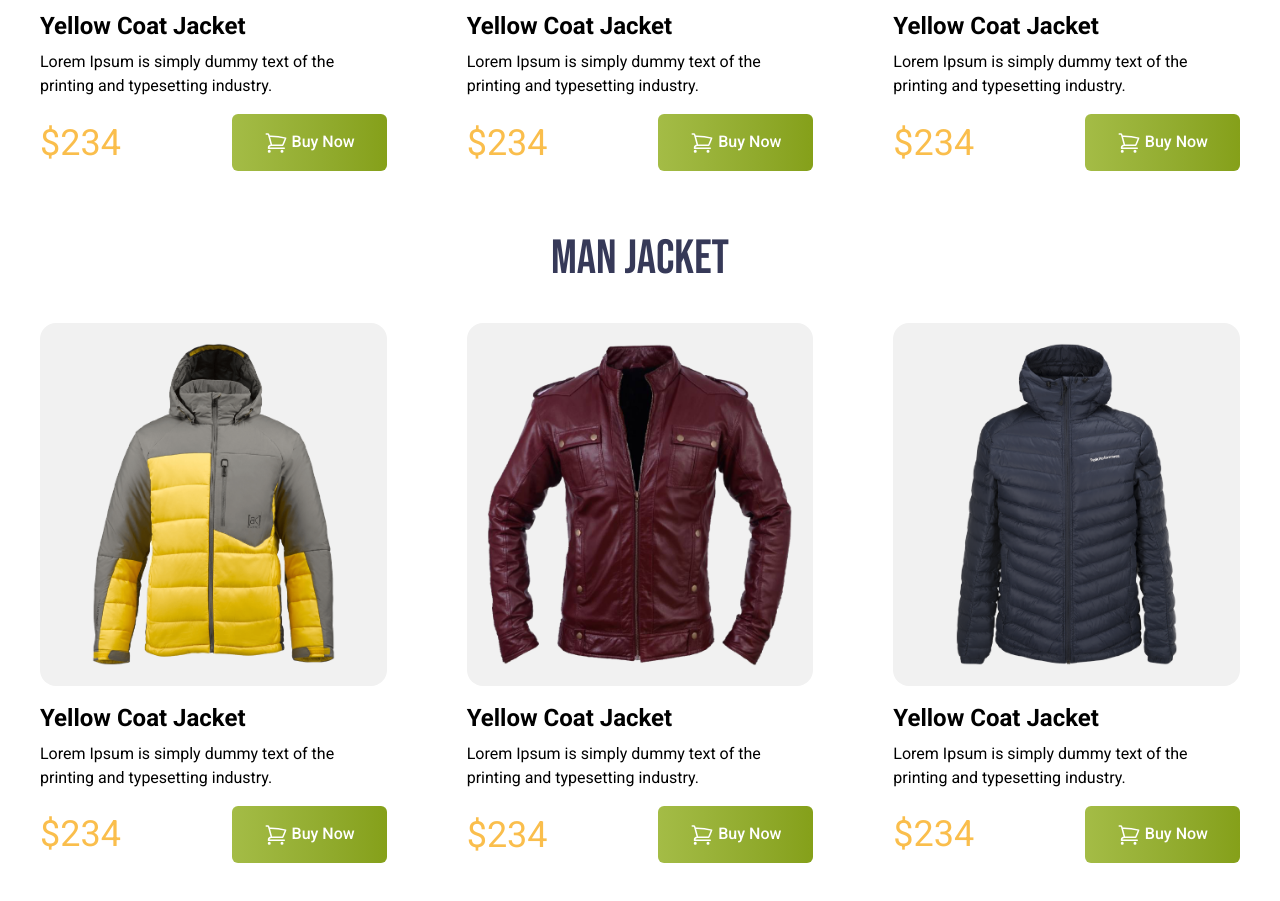
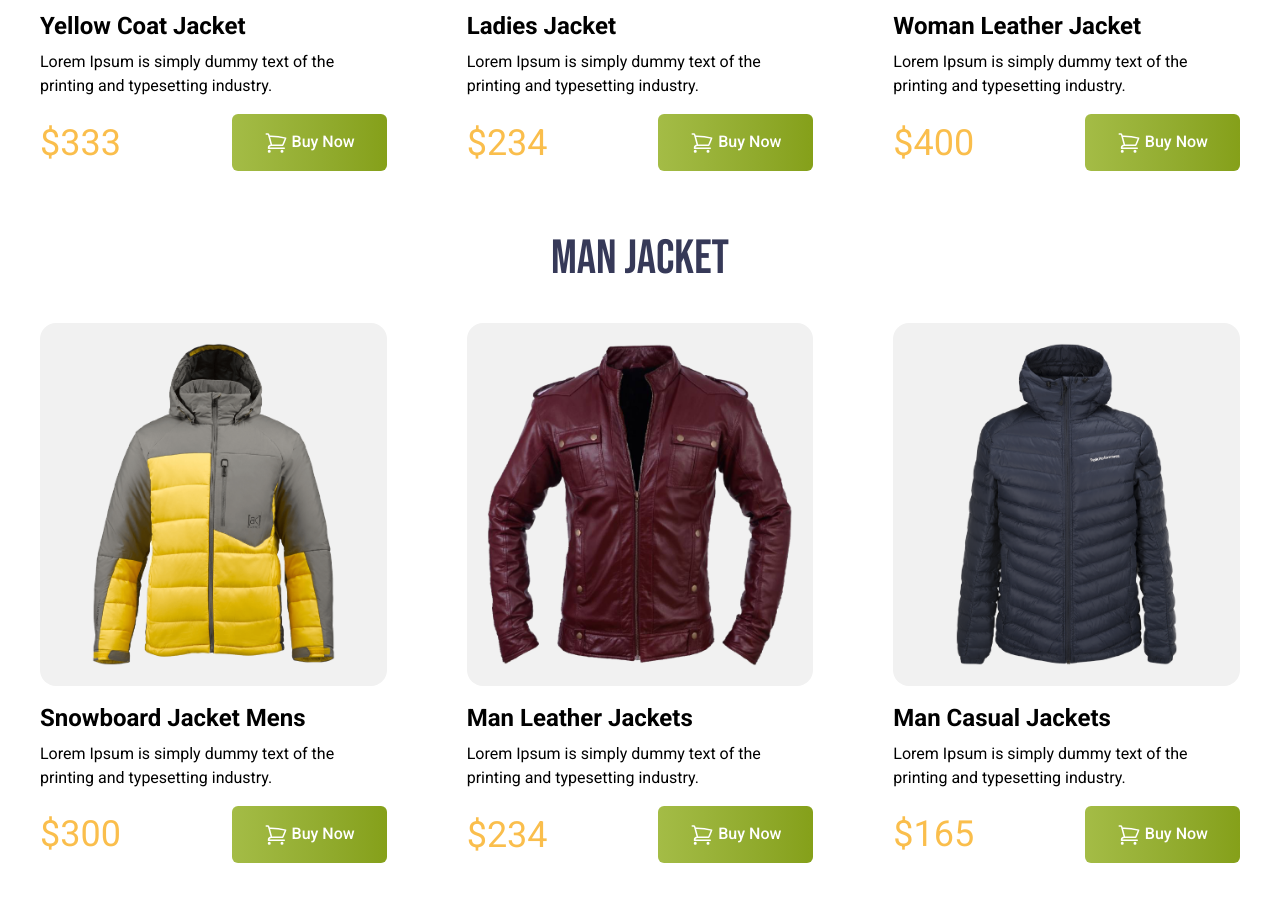
Before and after one commit to tahmidnirob6498/Penguin-Fashion, a plain HTML site: page index.html in a window 1280 px wide. Shown: the part 1020-1921 px from the top of the page. Drawn offline with nearby package versions, Linux system fonts and the light colour scheme.

Commit message:
updated jackets name and price

```diff
--- a/index.html
+++ b/index.html
@@ -42,7 +42,7 @@ Buy Now</button>
                 <h1 class="text-2xl font-bold mt-4">Yellow Coat Jacket </h1>
                 <p class="mt-2">Lorem Ipsum is simply dummy text of the printing and typesetting industry.</p>
                 <div class="flex justify-between items-center mt-4">
-                    <h1 class="text-[#FABE4C] text-4xl">$234</h1>
+                    <h1 class="text-[#FABE4C] text-4xl">$333</h1>
                                 <button class="px-8 py-4 rounded-md bg-gradient-to-r from-[#A4BC46] to-[#85A019] inline text-white font-medium"><svg xmlns="http://www.w3.org/2000/svg" fill="none" viewBox="0 0 24 24" stroke-width="1.5" stroke="currentColor" class="size-6 text-white inline">
   <path stroke-linecap="round" stroke-linejoin="round" d="M2.25 3h1.386c.51 0 .955.343 1.087.835l.383 1.437M7.5 14.25a3 3 0 0 0-3 3h15.75m-12.75-3h11.218c1.121-2.3 2.1-4.684 2.924-7.138a60.114 60.114 0 0 0-16.536-1.84M7.5 14.25 5.106 5.272M6 20.25a.75.75 0 1 1-1.5 0 .75.75 0 0 1 1.5 0Zm12.75 0a.75.75 0 1 1-1.5 0 .75.75 0 0 1 1.5 0Z" />
 </svg>
@@ -53,7 +53,7 @@ Buy Now</button>
              <!-- jacket-2-->
             <div class="p-5 m-5 rounded-2xl">
                 <img src="./images/jacket-2.png" class="p-5 bg-[#F1F1F1] rounded-2xl" alt="">
-                <h1 class="text-2xl font-bold mt-4">Yellow Coat Jacket </h1>
+                <h1 class="text-2xl font-bold mt-4">Ladies Jacket</h1>
                 <p class="mt-2">Lorem Ipsum is simply dummy text of the printing and typesetting industry.</p>
                 <div class="flex justify-between items-center mt-4">
                     <h1 class="text-[#FABE4C] text-4xl">$234</h1>
@@ -67,10 +67,10 @@ Buy Now</button>
              <!-- jacket-3 -->
             <div class="p-5 m-5 rounded-2xl">
                 <img src="./images/jacket-3.png" class="p-5 bg-[#F1F1F1] rounded-2xl" alt="">
-                <h1 class="text-2xl font-bold mt-4">Yellow Coat Jacket </h1>
+                <h1 class="text-2xl font-bold mt-4">Woman Leather Jacket</h1>
                 <p class="mt-2">Lorem Ipsum is simply dummy text of the printing and typesetting industry.</p>
                 <div class="flex justify-between items-center mt-4">
-                    <h1 class="text-[#FABE4C] text-4xl">$234</h1>
+                    <h1 class="text-[#FABE4C] text-4xl">$400</h1>
                                 <button class="px-8 py-4 rounded-md bg-gradient-to-r from-[#A4BC46] to-[#85A019] inline text-white font-medium"><svg xmlns="http://www.w3.org/2000/svg" fill="none" viewBox="0 0 24 24" stroke-width="1.5" stroke="currentColor" class="size-6 text-white inline">
   <path stroke-linecap="round" stroke-linejoin="round" d="M2.25 3h1.386c.51 0 .955.343 1.087.835l.383 1.437M7.5 14.25a3 3 0 0 0-3 3h15.75m-12.75-3h11.218c1.121-2.3 2.1-4.684 2.924-7.138a60.114 60.114 0 0 0-16.536-1.84M7.5 14.25 5.106 5.272M6 20.25a.75.75 0 1 1-1.5 0 .75.75 0 0 1 1.5 0Zm12.75 0a.75.75 0 1 1-1.5 0 .75.75 0 0 1 1.5 0Z" />
 </svg>
@@ -89,10 +89,10 @@ Buy Now</button>
  <!-- jacket-4 -->
             <div class="p-5 m-5 rounded-2xl">
                 <img src="./images/jacket-4.png" class="p-5 bg-[#F1F1F1] rounded-2xl" alt="">
-                <h1 class="text-2xl font-bold mt-4">Yellow Coat Jacket </h1>
+                <h1 class="text-2xl font-bold mt-4">Snowboard Jacket Mens</h1>
                 <p class="mt-2">Lorem Ipsum is simply dummy text of the printing and typesetting industry.</p>
                 <div class="flex justify-between items-center mt-4">
-                    <h1 class="text-[#FABE4C] text-4xl">$234</h1>
+                    <h1 class="text-[#FABE4C] text-4xl">$300</h1>
                                 <button class="px-8 py-4 rounded-md bg-gradient-to-r from-[#A4BC46] to-[#85A019] inline text-white font-medium"><svg xmlns="http://www.w3.org/2000/svg" fill="none" viewBox="0 0 24 24" stroke-width="1.5" stroke="currentColor" class="size-6 text-white inline">
   <path stroke-linecap="round" stroke-linejoin="round" d="M2.25 3h1.386c.51 0 .955.343 1.087.835l.383 1.437M7.5 14.25a3 3 0 0 0-3 3h15.75m-12.75-3h11.218c1.121-2.3 2.1-4.684 2.924-7.138a60.114 60.114 0 0 0-16.536-1.84M7.5 14.25 5.106 5.272M6 20.25a.75.75 0 1 1-1.5 0 .75.75 0 0 1 1.5 0Zm12.75 0a.75.75 0 1 1-1.5 0 .75.75 0 0 1 1.5 0Z" />
 </svg>
@@ -103,7 +103,7 @@ Buy Now</button>
  <!-- jacket-5 -->
             <div class="p-5 m-5 rounded-2xl">
                 <img src="./images/jacket-5.png" class="p-5 bg-[#F1F1F1] rounded-2xl" alt="">
-                <h1 class="text-2xl font-bold mt-4">Yellow Coat Jacket </h1>
+                <h1 class="text-2xl font-bold mt-4">Man Leather Jackets</h1>
                 <p class="mt-2">Lorem Ipsum is simply dummy text of the printing and typesetting industry.</p>
                 <div class="flex justify-between items-center mt-4">
                     <h1 class="text-[#FABE4C] text-4xl">$234</h1>
@@ -117,10 +117,10 @@ Buy Now</button>
  <!-- jacket-6 -->
             <div class="p-5 m-5 rounded-2xl">
                 <img src="./images/jacket-6.png" class="p-5 bg-[#F1F1F1] rounded-2xl" alt="">
-                <h1 class="text-2xl font-bold mt-4">Yellow Coat Jacket </h1>
+                <h1 class="text-2xl font-bold mt-4">Man Casual Jackets</h1>
                 <p class="mt-2">Lorem Ipsum is simply dummy text of the printing and typesetting industry.</p>
                 <div class="flex justify-between items-center mt-4">
-                    <h1 class="text-[#FABE4C] text-4xl">$234</h1>
+                    <h1 class="text-[#FABE4C] text-4xl">$165</h1>
                                 <button class="px-8 py-4 rounded-md bg-gradient-to-r from-[#A4BC46] to-[#85A019] inline text-white font-medium"><svg xmlns="http://www.w3.org/2000/svg" fill="none" viewBox="0 0 24 24" stroke-width="1.5" stroke="currentColor" class="size-6 text-white inline">
   <path stroke-linecap="round" stroke-linejoin="round" d="M2.25 3h1.386c.51 0 .955.343 1.087.835l.383 1.437M7.5 14.25a3 3 0 0 0-3 3h15.75m-12.75-3h11.218c1.121-2.3 2.1-4.684 2.924-7.138a60.114 60.114 0 0 0-16.536-1.84M7.5 14.25 5.106 5.272M6 20.25a.75.75 0 1 1-1.5 0 .75.75 0 0 1 1.5 0Zm12.75 0a.75.75 0 1 1-1.5 0 .75.75 0 0 1 1.5 0Z" />
 </svg>
```
